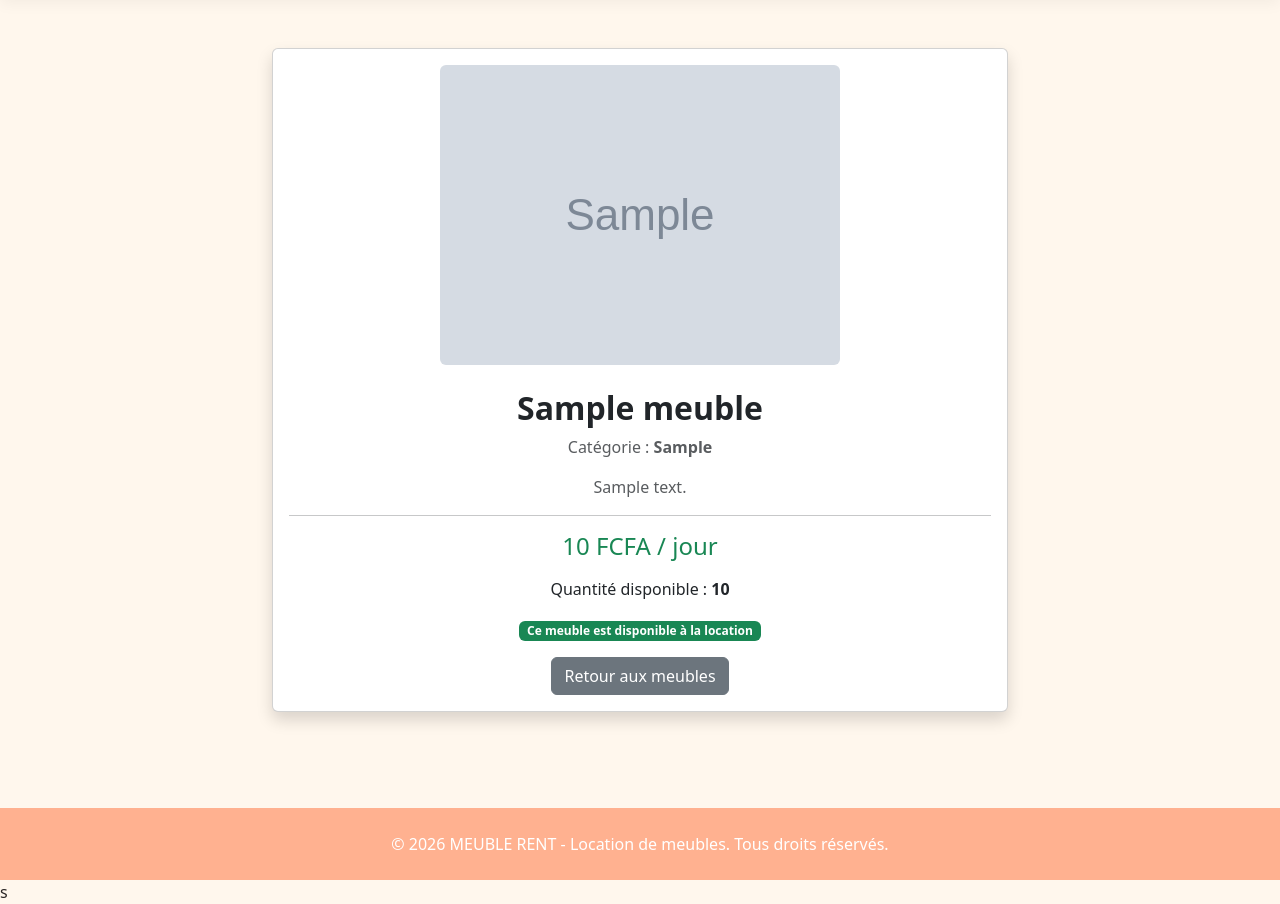
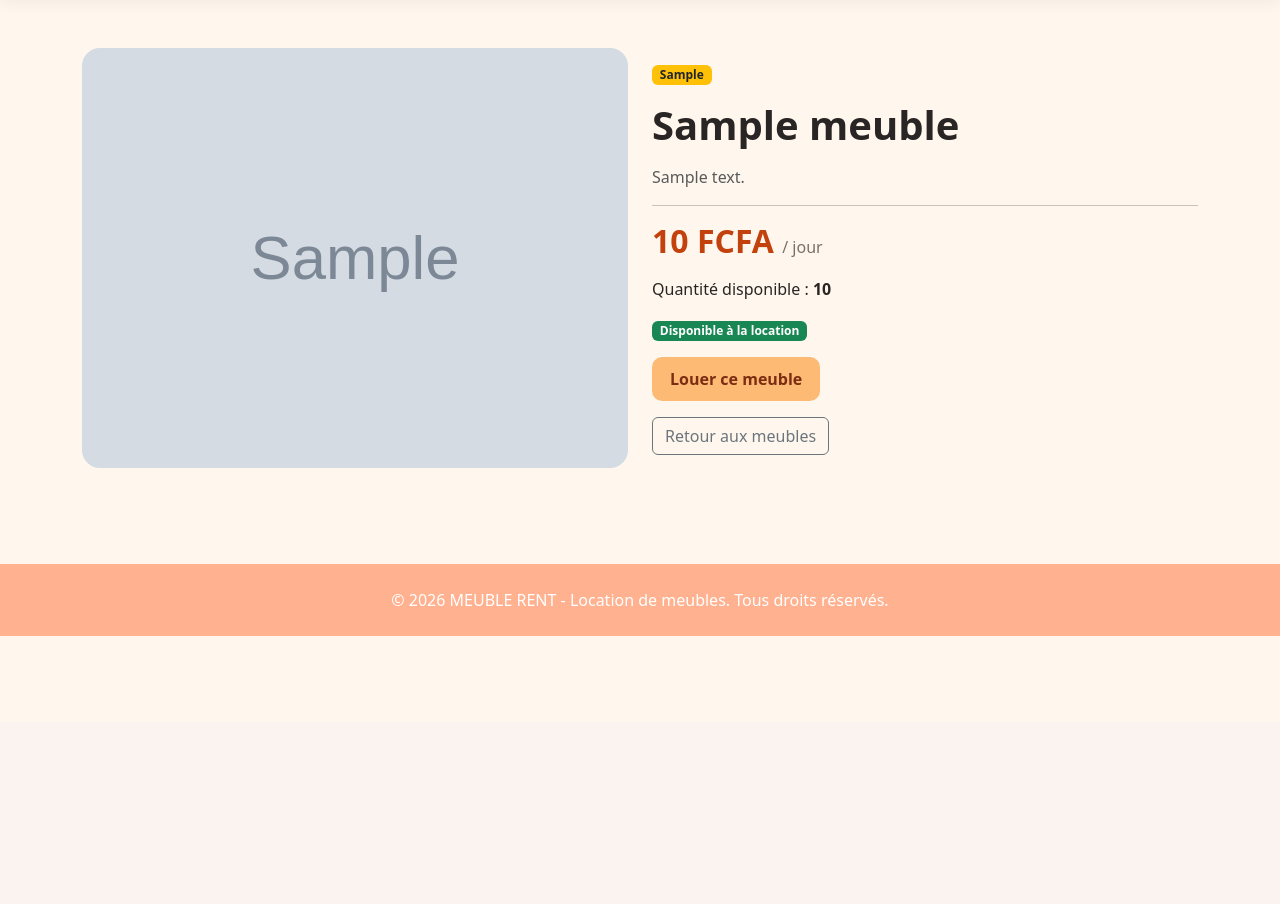
Before and after one commit to kalixte/meublo_rent, a PHP site: page /pages/details_meuble.php?id=1 in a window 1280 px wide. Shown: the part 78-982 px from the top of the page. After the commit the page ends 714 px from the top, so only its background shows below. Run offline with PHP 8.4, Linux system fonts and the light colour scheme; tables that the repository leaves empty or names only in its code hold one stand-in row (values such as "Sample post"); grey boxes marked "Sample" are stand-in pictures.

Commit message:
Enhance card styles and layout for furniture listings and detail pages

```diff
--- a/assets/css/style.css
+++ b/assets/css/style.css
@@ -136,3 +136,117 @@ body {
     background-color: #ffb190;
     color: #FFFFFF;
 }
+
+/* =================================
+   STYLE COMMUN DE TOUTES LES CARTES
+================================= */
+
+.card {
+    height: 100%;
+    border: 1px solid #FFEDD5;
+    border-radius: 18px;
+    overflow: hidden;
+    transition: transform 0.3s ease, box-shadow 0.3s ease;
+}
+
+.card:hover {
+    transform: translateY(-5px);
+    box-shadow: 0 10px 25px rgba(0, 0, 0, 0.08);
+}
+
+/* Images des cartes */
+
+.card .card-img-top {
+    width: 100%;
+    height: 220px;
+    object-fit: cover;
+    object-position: center;
+}
+
+/* Contenu des cartes */
+
+.card .card-body {
+    display: flex;
+    flex-direction: column;
+    flex: 1;
+    padding: 20px;
+}
+
+/* Boutons alignés en bas */
+
+.card .card-body .btn {
+    margin-top: auto;
+}
+
+/* Adaptation aux petits écrans */
+
+@media (max-width: 576px) {
+    .card .card-img-top {
+        height: 190px;
+    }
+
+    .card .card-body {
+        padding: 15px;
+    }
+}
+.meuble-card {
+    display: flex;
+    flex-direction: column;
+    width: 100%;
+}
+
+.meuble-card .card-img-top,
+.meuble-card .photo-indisponible {
+    width: 100%;
+    height: 220px;
+    object-fit: cover;
+}
+
+.meuble-card .card-body {
+    flex: 1;
+}
+
+.photo-indisponible {
+    display: flex;
+    justify-content: center;
+    align-items: center;
+    background-color: #F5F5F4;
+    color: #78716C;
+}
+/* Fiche de détail d'un meuble */
+
+.meuble-detail-image {
+    width: 100%;
+    height: 420px;
+    overflow: hidden;
+    border-radius: 18px;
+    background-color: #F5F5F4;
+}
+
+.meuble-detail-image img {
+    width: 100%;
+    height: 100%;
+    object-fit: cover;
+}
+
+.meuble-detail-image .photo-indisponible {
+    width: 100%;
+    height: 100%;
+}
+
+.prix-meuble {
+    color: var(--orange-fonce);
+    font-weight: 700;
+}
+
+.prix-meuble small {
+    font-size: 16px;
+    color: #78716C;
+    font-weight: 400;
+}
+
+@media (max-width: 576px) {
+    .meuble-detail-image {
+        height: 280px;
+    }
+}
--- a/pages/details_meuble.php
+++ b/pages/details_meuble.php
@@ -39,55 +39,57 @@ if (!$meuble) {
 ?>
 <?php require_once "../includes/header.php"; ?>
 
+
 <div class="container py-5">
 
-    <div class="row justify-content-center">
+    <div class="row g-4 align-items-center">
 
-        <div class="col-md-8">
+        <!-- Photo du meuble -->
+        <div class="col-md-6">
 
-            <div class="card shadow">
-
-                <!-- Image du meuble -->
-                <div class="card-body text-center">
+            <div class="meuble-detail-image">
 
                 <?php if (!empty($meuble['image'])): ?>
 
                     <img
                         src="../<?= htmlspecialchars($meuble['image']) ?>"
-                            class="img-fluid rounded mb-4"
-                            style="max-height: 350px;"
                         alt="<?= htmlspecialchars($meuble['nom']) ?>"
                     >
 
                 <?php else: ?>
 
-                        <p class="text-muted">Image non disponible</p>
+                    <div class="photo-indisponible">
+                        Image non disponible
+                    </div>
 
                 <?php endif; ?>
 
-                    <!-- Nom du meuble -->
-                    <h2 class="fw-bold">
+            </div>
+
+        </div>
+
+        <!-- Informations du meuble -->
+        <div class="col-md-6">
+
+            <span class="badge bg-warning text-dark mb-3">
+                <?= htmlspecialchars($meuble['categorie']) ?>
+            </span>
+
+            <h1 class="fw-bold mb-3">
                 <?= htmlspecialchars($meuble['nom']) ?>
-                    </h2>
+            </h1>
+
             <p class="text-muted">
-    Catégorie :
-    <strong><?= htmlspecialchars($meuble['categorie']) ?></strong>
-</p>
-
-                    <!-- Description -->
-                    <p class="text-muted mt-3">
                 <?= nl2br(htmlspecialchars($meuble['description'])) ?>
             </p>
 
             <hr>
 
-                    <!-- Prix -->
-                    <h4 class="text-success">
-                        <?= number_format($meuble['prix_journalier'], 0, ',', ' ') ?> FCFA / jour
-                    </h4>
-
-                    <!-- Quantité disponible -->
-                    <div class="mt-3">
+            <h2 class="prix-meuble mb-3">
+                <?= number_format($meuble['prix_journalier'], 0, ',', ' ') ?>
+                FCFA
+                <small>/ jour</small>
+            </h2>
 
             <p>
                 Quantité disponible :
@@ -98,21 +100,27 @@ if (!$meuble) {
 
             <?php if ($meuble['quantite_stock'] > 0): ?>
 
-        <span class="badge bg-success">
-            Ce meuble est disponible à la location
+                <span class="badge bg-success mb-3">
+                    Disponible à la location
                 </span>
+
+                <div>
+                    <a href="../pages/inscriptin.php"
+                       class="btn btn-orange">
+                        Louer ce meuble
+                    </a>
+                </div>
 
             <?php else: ?>
 
-        <span class="badge bg-danger">
-            Ce meuble est actuellement indisponible
+                <span class="badge bg-danger mb-3">
+                    Actuellement indisponible
                 </span>
 
             <?php endif; ?>
 
-</div>
-
-                    <a href="meubles.php" class="btn btn-secondary mt-3">
+            <a href="meubles.php"
+               class="btn btn-outline-secondary mt-3">
                 Retour aux meubles
             </a>
 
@@ -122,8 +130,5 @@ if (!$meuble) {
 
 </div>
 
-    </div>
 
-</div>
-
-<?php require_once "../includes/footer.php"; ?>s
+<?php require_once "../includes/footer.php"; ?>
```
Also changed, not shown: pages/meubles.php (+5 -6 lines). Lines whose indentation alone changed are shown as unchanged.
